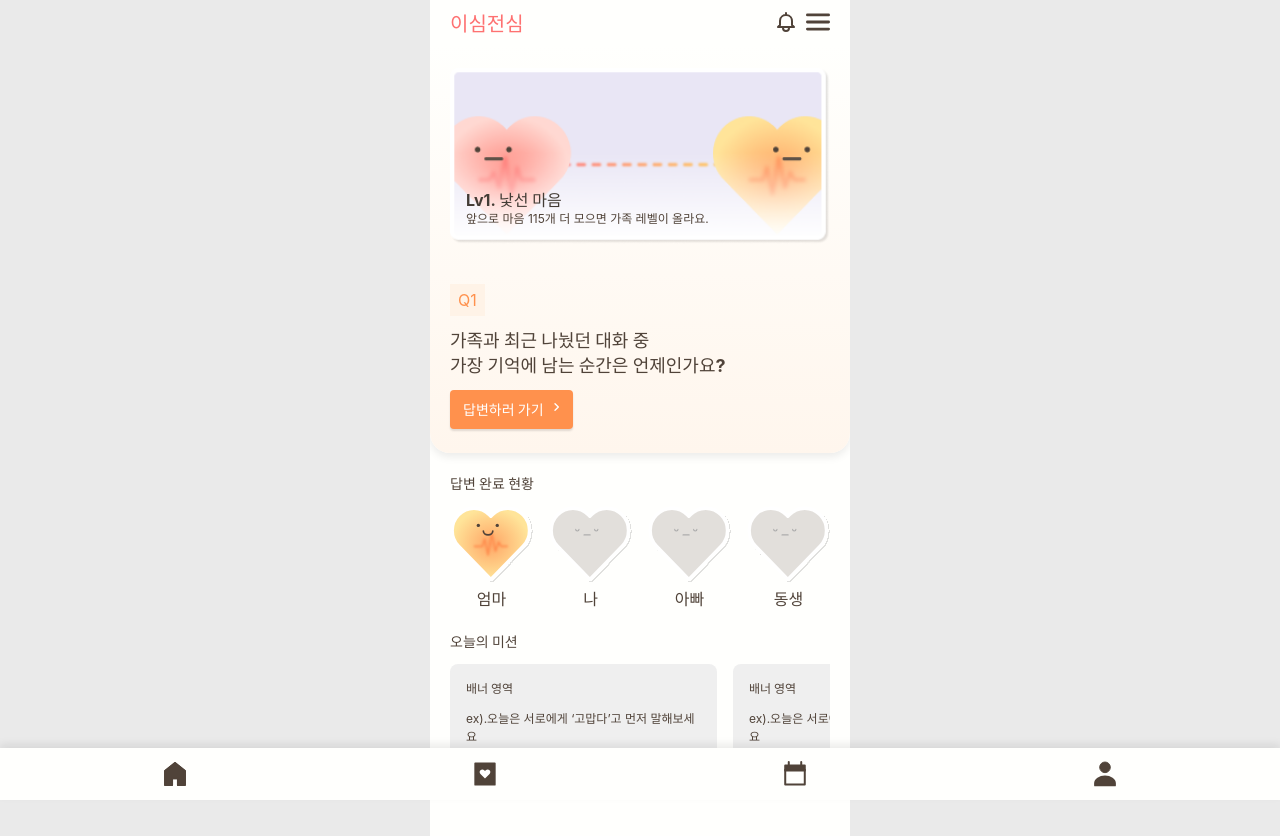
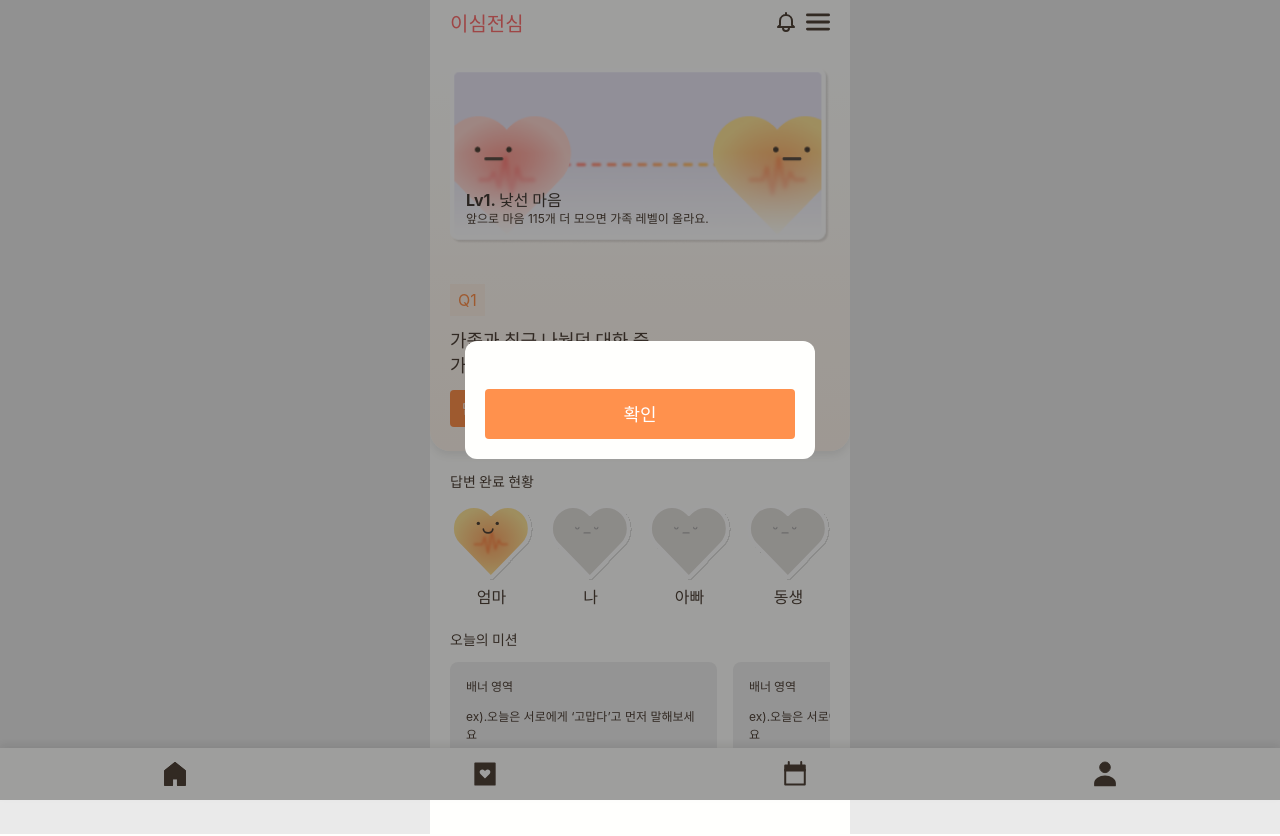
Before and after one commit to ConnectingFamily/front-end, a React (Vite) app: page /home in a window 1280 px wide. Built offline with nearby package versions, Linux system fonts and the light colour scheme.

Commit message:
feat: Implement Common modal and modify common btn

```diff
--- a/src/components/common/CommonButton.tsx
+++ b/src/components/common/CommonButton.tsx
@@ -1,30 +1,39 @@
 interface CommonButtonProps {
   textColor?: string;
   bgColor?: string;
+  border?: string;
+  shadow?: boolean;
   label: string;
   img?: string;
   className?: string;
   width?: string;
   padding?: string;
+  onClick?: () => void;
 }
 const CommonButton = ({
   textColor,
   bgColor,
+  border,
+  shadow = false,
   label,
   className,
   width,
   img,
   padding,
+  onClick,
 }: CommonButtonProps) => {
   return (
     <button
+      onClick={onClick}
       className={`
         ${textColor ? textColor : "text-[#ffffff]"}
         ${bgColor ? bgColor : "bg-[#ff914d]"}
+        ${border}
+        ${shadow ? "shadow-[0_2px_2px_rgba(0,0,0,0.12)]" : ""}
         ${width ? width : "w-full"}
         ${padding ? padding : "p-[11.5px]"}
         ${className}
-        flex flex-row
+        flex flex-row items-center justify-center
         `}
     >
       {label}
--- /dev/null
+++ b/src/components/common/CommonModal.tsx
@@ -0,0 +1,53 @@
+import DOMPurify from "dompurify";
+import CommonButton from "./CommonButton";
+
+interface CommonModalProps {
+  title?: string;
+  desc?: string;
+  confirmLabel?: string;
+  onConfirmClick?: () => void;
+  cancelLabel?: string;
+  onCancelClick?: () => void;
+}
+
+const CommonModal = ({
+  title,
+  desc,
+  confirmLabel,
+  onConfirmClick,
+  cancelLabel,
+  onCancelClick,
+}: CommonModalProps) => {
+  return (
+    <div className="z-[999] fixed inset-0 bg-black/38 flex flex-col justify-center items-center">
+      <div className="rounded-[12px] flex flex-col justify-center items-center text-center gap-y-5 p-5 bg-bg h-fit w-[350px]">
+        {/* title & desc */}
+        <div className="flex flex-col gap-y-2">
+          <div className="title">{title}</div>
+          <div
+            className="body"
+            dangerouslySetInnerHTML={{ __html: DOMPurify.sanitize(desc ?? "") }}
+          />
+        </div>
+        <div className="w-full flex flex-row gap-x-4">
+          {/* cancel btn */}
+          {cancelLabel && (
+            <CommonButton
+              label={cancelLabel}
+              onClick={onCancelClick}
+              textColor="text-main"
+              bgColor="bg-bg"
+              border="border border-red-500"
+            />
+          )}
+          {/* cfm btn */}
+          {confirmLabel && (
+            <CommonButton label={confirmLabel} onClick={onConfirmClick} />
+          )}
+        </div>
+      </div>
+    </div>
+  );
+};
+
+export default CommonModal;
--- a/src/index.css
+++ b/src/index.css
@@ -91,12 +91,10 @@ p {
 
 button {
   border-radius: 4px;
-  border: 1px solid transparent;
   font-size: 18px;
   font-weight: 800;
   font-family: inherit;
   cursor: pointer;
-  box-shadow: 0px 2px 2px rgba(0, 0, 0, 0.12);
 }
 button:disabled {
   background-color: #f2ece9;
--- a/src/pages/Home.tsx
+++ b/src/pages/Home.tsx
@@ -1,8 +1,13 @@
+import { useState } from "react";
 import AnswerSituation from "../components/home/AnswerSituation";
 import GradientBox from "../components/home/GradientBox";
 import Mission from "../components/home/Mission";
+import CommonModal from "../components/common/CommonModal";
 
 const Home = () => {
+  const [modalMsg, _setModalMsg] = useState<string>("");
+  const [modalOpen, setModalOpen] = useState<boolean>(true);
+
   const descDummy = "앞으로 마음 115개 더 모으면 가족 레벨이 올라요.";
   const questionDummy =
     "가족과 최근 나눴던 대화 중 <br/>가장 기억에 남는 순간은 언제인가요?";
@@ -17,6 +22,14 @@ const Home = () => {
 
       {/* today mission */}
       <Mission />
+
+      {modalOpen && (
+        <CommonModal
+          desc={modalMsg}
+          confirmLabel="확인"
+          onConfirmClick={() => setModalOpen(false)}
+        />
+      )}
     </div>
   );
 };
```
